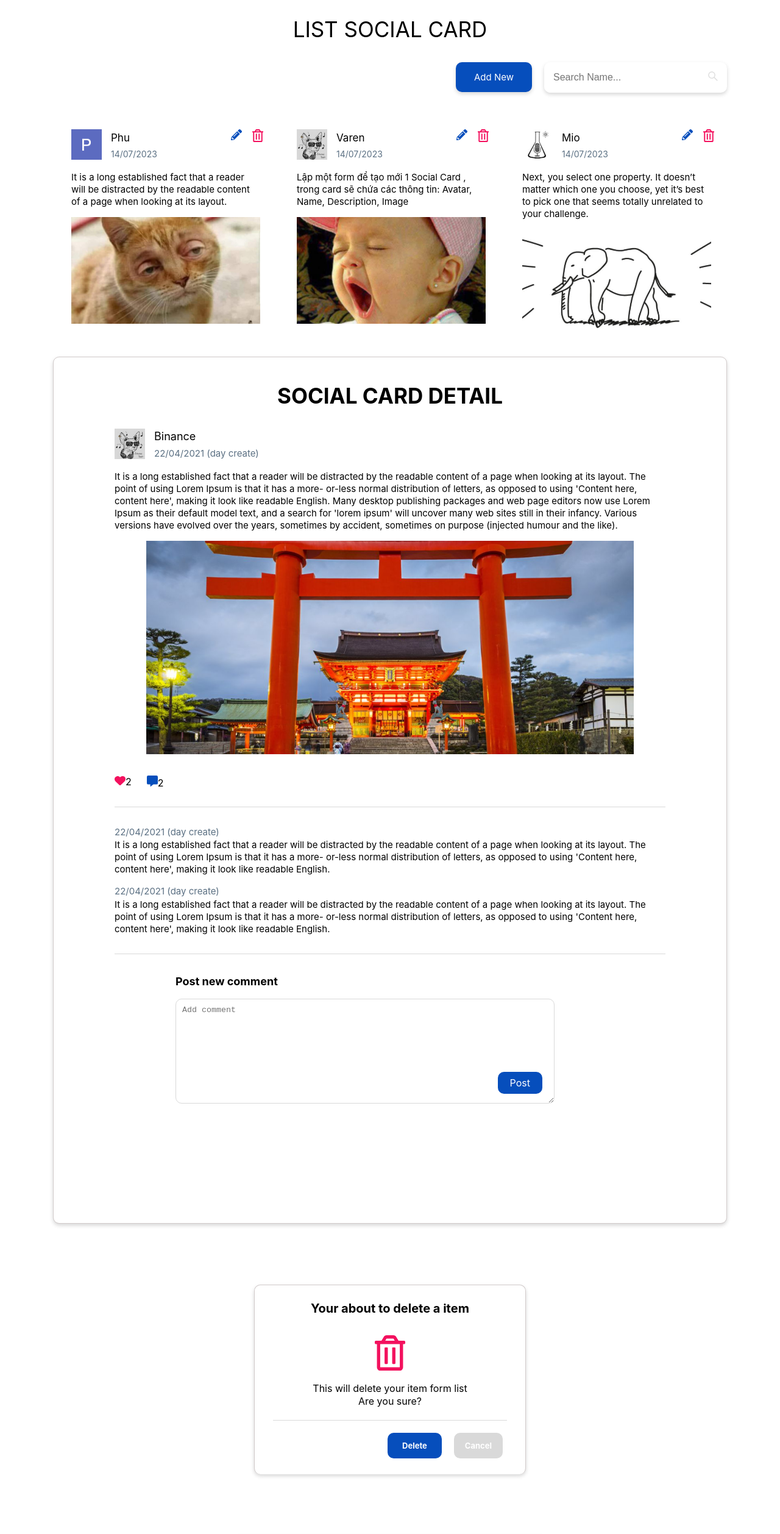
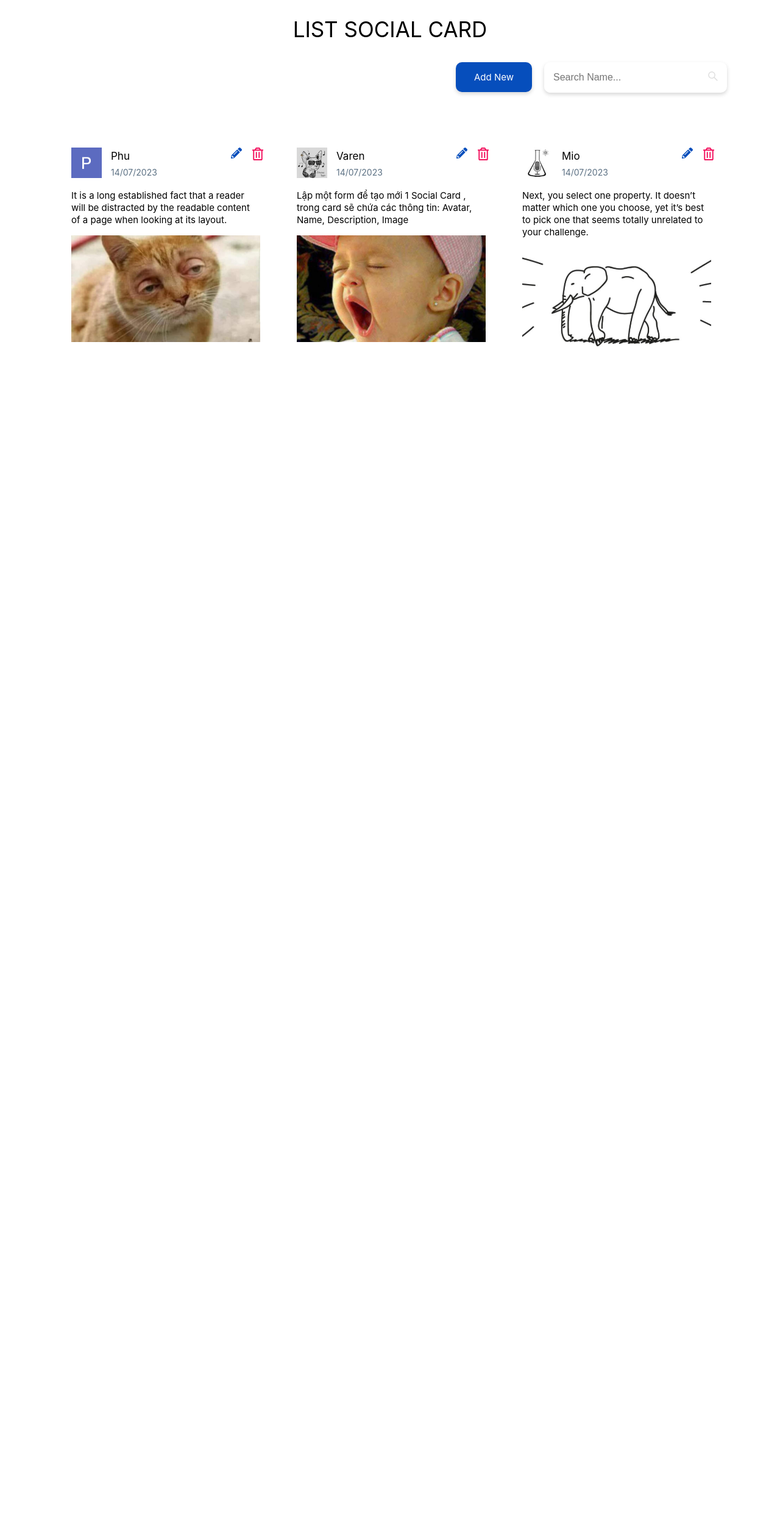
Before and after one commit to Tea-2003/Challege_ListSocialCard, a React (Create React App) app: page / in a window 1280 px wide. Shown: the top 2516 px of the page at 61% size. After the commit the page ends 800 px from the top, so only its background shows below. Built offline with nearby package versions, Linux system fonts and the light colour scheme.

Commit message:
create route

```diff
--- a/src/App.js
+++ b/src/App.js
@@ -1,6 +1,6 @@
 import React from "react";
 import "./App.css";
-import { BrowserRouter as Router, Route, Link } from "react-router-dom";
+import { BrowserRouter as Router, Routes, Route } from "react-router-dom";
 
 import NavigationComponent from "./Components/NavigationComponent";
 import CardsComponent from "./Components/CardsComponent";
@@ -11,18 +11,19 @@ import DetailComponent from "./Components/DetailComponent";
 
 function App() {
   return (
-
     <Router>
       <div className="container">
         <div className="header">
           <div className="title">list social card</div>
         </div>
-        <NavigationComponent />
-        <CardsComponent />
-        <DetailComponent/>
-        <ModalDeleteComponent/>
-        <ModalAddComponent/>
-        <ResultComponent />
+        <NavigationComponent></NavigationComponent>
+        <Routes>
+          <Route path="/" element={<CardsComponent></CardsComponent>} />
+          <Route path="/detail" element={<DetailComponent/>} />
+          <Route path="/delete" element={<ModalDeleteComponent/>} />
+          <Route path="/add" element={<ModalAddComponent/>} />
+          <Route path="/result" element={<ResultComponent/>} />
+        </Routes>
       </div>
     </Router>
   );
--- a/src/Components/DetailComponent/detailStyles.module.css
+++ b/src/Components/DetailComponent/detailStyles.module.css
@@ -21,8 +21,6 @@
   margin-bottom: 15px;
   gap: 15px;
 }
-
-/* .avt {} */
 
 .nameDate {
   display: flex;
@@ -93,6 +91,8 @@
   position: relative;
 }
 .btnPost {
+  font-size: 13px;
+  font-weight: bold;
   position: absolute;
   bottom: 20px;
   right: 102px;
--- a/src/Components/ModalAddComponent/addStyle.module.css
+++ b/src/Components/ModalAddComponent/addStyle.module.css
@@ -78,10 +78,14 @@ textarea {
   background: #064ebc;
   border-radius: 10px;
   cursor: pointer;
+  font-size: 13px;
+  font-weight: bold;
 }
 .btnCancel {
   padding: 13px 18px;
   background: #d9d9d9;
   border-radius: 10px;
   cursor: pointer;
+  font-size: 13px;
+  font-weight: bold;
 }
--- a/src/Components/NavigationComponent/navStyle.module.css
+++ b/src/Components/NavigationComponent/navStyle.module.css
@@ -1,6 +1,6 @@
 .navigation {
   position: relative;
-  padding: 25px;
+  padding: 40px;
 }
 .btn {
   position: absolute;
--- a/src/Components/ResultComponent/resultStyle.module.css
+++ b/src/Components/ResultComponent/resultStyle.module.css
@@ -1,8 +1,6 @@
 .noData {
   text-align: center;
   padding: 30px;
-  display: none;
-
 }
 .noResult {
   color: #064ebc;
```
